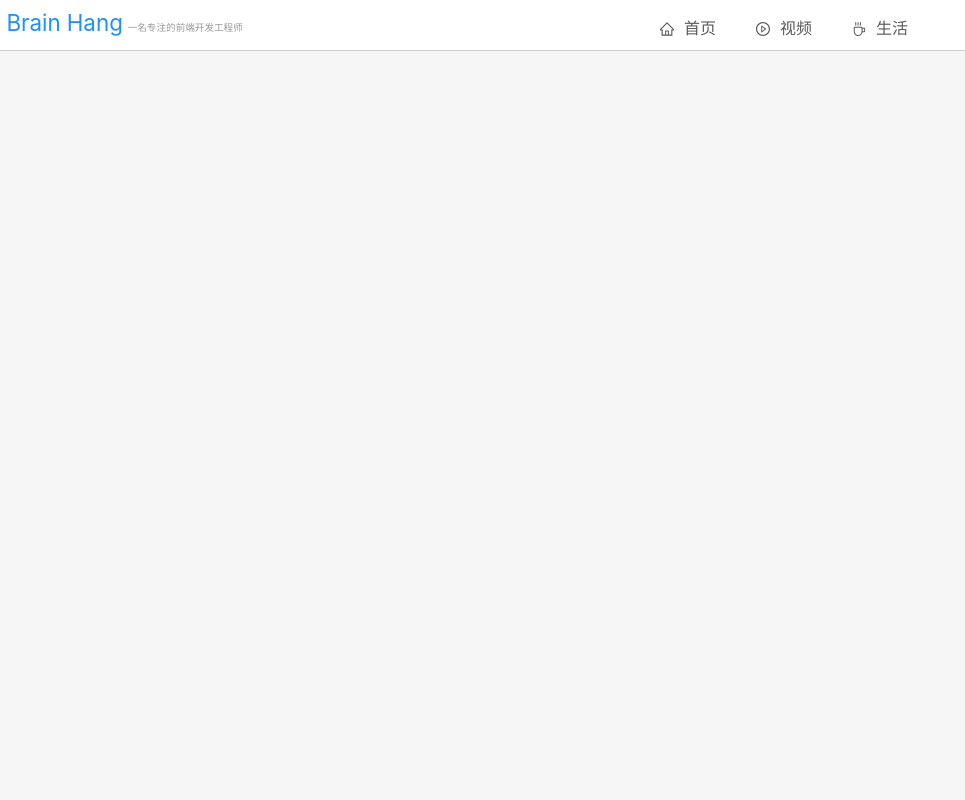
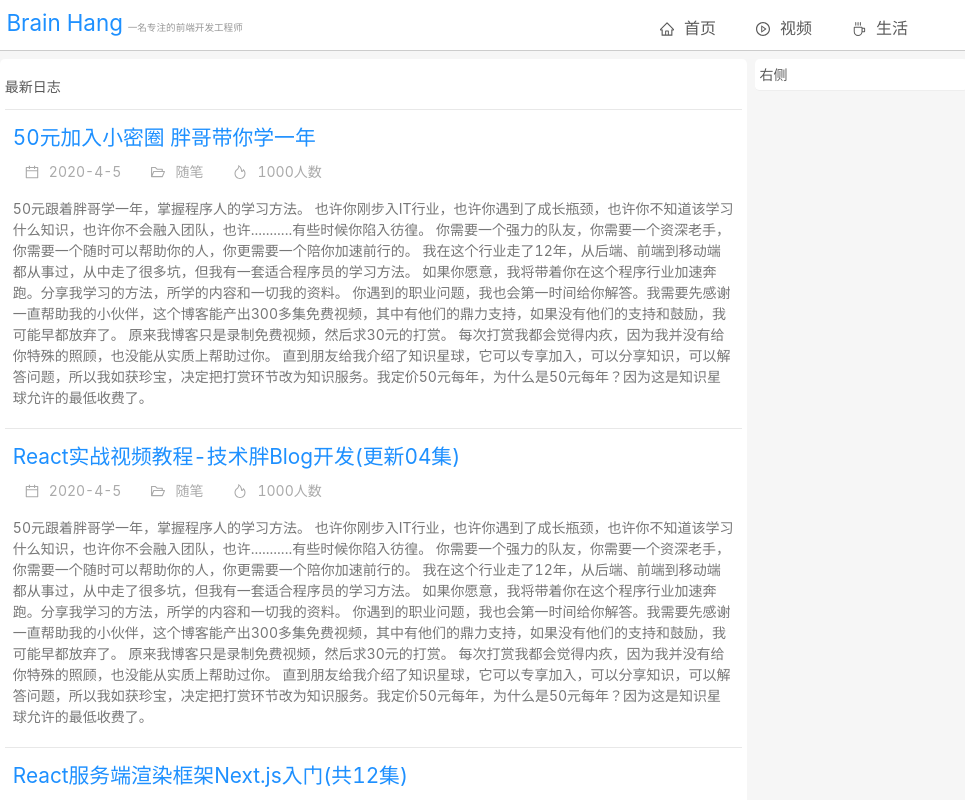
Before and after one commit to zyh940305858/React-Next-Blog, a Next.js app: page / in a window 1280 px wide. Shown: the top 800 px of the page, without its empty margins (0-965 px from the left). Built offline with nearby package versions, Linux system fonts and the light colour scheme.

Commit message:
Finis home two-column layout && Home list

```diff
--- a/pages/index.js
+++ b/pages/index.js
@@ -1,15 +1,81 @@
+import React,{ useState } from 'react';
 import Head from 'next/head';
 import Header from '../components/Header';
+import { Row, Col, List } from 'antd';
+import { CalendarOutlined, FolderOpenOutlined, FireOutlined } from '@ant-design/icons';
 
-const Home = () => (
+const Home = () =>{
+
+  const [myList,setMyList] = useState(
+    [
+      {title:'50元加入小密圈 胖哥带你学一年',context:'50元跟着胖哥学一年，掌握程序人的学习方法。 也许你刚步入IT行业，也许你遇到了成长瓶颈，也许你不知道该学习什么知识，也许你不会融入团队，也许...........有些时候你陷入彷徨。 你需要一个强力的队友，你需要一个资深老手，你需要一个随时可以帮助你的人，你更需要一个陪你加速前行的。 我在这个行业走了12年，从后端、前端到移动端都从事过，从中走了很多坑，但我有一套适合程序员的学习方法。 如果你愿意，我将带着你在这个程序行业加速奔跑。分享我学习的方法，所学的内容和一切我的资料。 你遇到的职业问题，我也会第一时间给你解答。我需要先感谢一直帮助我的小伙伴，这个博客能产出300多集免费视频，其中有他们的鼎力支持，如果没有他们的支持和鼓励，我可能早都放弃了。 原来我博客只是录制免费视频，然后求30元的打赏。 每次打赏我都会觉得内疚，因为我并没有给你特殊的照顾，也没能从实质上帮助过你。 直到朋友给我介绍了知识星球，它可以专享加入，可以分享知识，可以解答问题，所以我如获珍宝，决定把打赏环节改为知识服务。我定价50元每年，为什么是50元每年？因为这是知识星球允许的最低收费了。'},
+      {title:'React实战视频教程-技术胖Blog开发(更新04集)',context:'50元跟着胖哥学一年，掌握程序人的学习方法。 也许你刚步入IT行业，也许你遇到了成长瓶颈，也许你不知道该学习什么知识，也许你不会融入团队，也许...........有些时候你陷入彷徨。 你需要一个强力的队友，你需要一个资深老手，你需要一个随时可以帮助你的人，你更需要一个陪你加速前行的。 我在这个行业走了12年，从后端、前端到移动端都从事过，从中走了很多坑，但我有一套适合程序员的学习方法。 如果你愿意，我将带着你在这个程序行业加速奔跑。分享我学习的方法，所学的内容和一切我的资料。 你遇到的职业问题，我也会第一时间给你解答。我需要先感谢一直帮助我的小伙伴，这个博客能产出300多集免费视频，其中有他们的鼎力支持，如果没有他们的支持和鼓励，我可能早都放弃了。 原来我博客只是录制免费视频，然后求30元的打赏。 每次打赏我都会觉得内疚，因为我并没有给你特殊的照顾，也没能从实质上帮助过你。 直到朋友给我介绍了知识星球，它可以专享加入，可以分享知识，可以解答问题，所以我如获珍宝，决定把打赏环节改为知识服务。我定价50元每年，为什么是50元每年？因为这是知识星球允许的最低收费了。'},
+      {title:'React服务端渲染框架Next.js入门(共12集)',context:'50元跟着胖哥学一年，掌握程序人的学习方法。 也许你刚步入IT行业，也许你遇到了成长瓶颈，也许你不知道该学习什么知识，也许你不会融入团队，也许...........有些时候你陷入彷徨。 你需要一个强力的队友，你需要一个资深老手，你需要一个随时可以帮助你的人，你更需要一个陪你加速前行的。 我在这个行业走了12年，从后端、前端到移动端都从事过，从中走了很多坑，但我有一套适合程序员的学习方法。 如果你愿意，我将带着你在这个程序行业加速奔跑。分享我学习的方法，所学的内容和一切我的资料。 你遇到的职业问题，我也会第一时间给你解答。我需要先感谢一直帮助我的小伙伴，这个博客能产出300多集免费视频，其中有他们的鼎力支持，如果没有他们的支持和鼓励，我可能早都放弃了。 原来我博客只是录制免费视频，然后求30元的打赏。 每次打赏我都会觉得内疚，因为我并没有给你特殊的照顾，也没能从实质上帮助过你。 直到朋友给我介绍了知识星球，它可以专享加入，可以分享知识，可以解答问题，所以我如获珍宝，决定把打赏环节改为知识服务。我定价50元每年，为什么是50元每年？因为这是知识星球允许的最低收费了。'},
+      {title:'React Hooks 免费视频教程(共11集)',context:'50元跟着胖哥学一年，掌握程序人的学习方法。 也许你刚步入IT行业，也许你遇到了成长瓶颈，也许你不知道该学习什么知识，也许你不会融入团队，也许...........有些时候你陷入彷徨。 你需要一个强力的队友，你需要一个资深老手，你需要一个随时可以帮助你的人，你更需要一个陪你加速前行的。 我在这个行业走了12年，从后端、前端到移动端都从事过，从中走了很多坑，但我有一套适合程序员的学习方法。 如果你愿意，我将带着你在这个程序行业加速奔跑。分享我学习的方法，所学的内容和一切我的资料。 你遇到的职业问题，我也会第一时间给你解答。我需要先感谢一直帮助我的小伙伴，这个博客能产出300多集免费视频，其中有他们的鼎力支持，如果没有他们的支持和鼓励，我可能早都放弃了。 原来我博客只是录制免费视频，然后求30元的打赏。 每次打赏我都会觉得内疚，因为我并没有给你特殊的照顾，也没能从实质上帮助过你。 直到朋友给我介绍了知识星球，它可以专享加入，可以分享知识，可以解答问题，所以我如获珍宝，决定把打赏环节改为知识服务。我定价50元每年，为什么是50元每年？因为这是知识星球允许的最低收费了。'},
+    ]
+  )
+
+  return (
     <div>
       <Head>
         <title>
           Home
         </title>
       </Head>
+
+      {/* 头部导航组件 */}
       <Header />
+
+      {/* 两栏布局 */}
+      <Row
+        className="comm_main"
+        type="flex"
+        justify="center"
+      >
+        <Col
+          className="comm_left"
+          xs={24}
+          sm={24}
+          md={16}
+          lg={18}
+          xl={14}
+        >
+          <List
+            header={<div>最新日志</div>}
+            itemLayout="vertical"
+            dataSource={myList}
+            renderItem={item=>(
+              <List.Item>
+                <div className="list_title">{item.title}</div>
+                <div className="list_icon">
+                  <span>
+                    <CalendarOutlined />2020-4-5
+                  </span>
+                  <span>
+                    <FolderOpenOutlined />随笔
+                  </span>
+                  <span>
+                    <FireOutlined />1000人数
+                  </span>
+                </div>
+                <div className="list_context">{item.context}</div>
+              </List.Item>
+            )}
+          />
+        </Col>
+        <Col
+          className="comm_right"
+          xs={0}
+          sm={0}
+          md={7}
+          lg={5}
+          xl={4}
+        >
+          右侧
+        </Col>
+      </Row>
     </div>
   )
+}
 
 export default Home;
--- a/public/style/pages/comm.css
+++ b/public/style/pages/comm.css
@@ -1,3 +1,22 @@
 body{
     background-color: #f6f6f6;
 }
+
+.comm_left{
+    background-color: #FFF;
+    padding: .3rem;
+    border-radius: .3rem;
+    border-bottom: 1px solid #eee;
+}
+
+.comm_right{
+    background-color: #FFF;
+    margin-left: .5rem;
+    padding: .3rem;
+    border-radius: .3rem;
+    border-bottom: 1px solid #eee;
+}
+
+.comm_main{
+    margin-top: .5rem;
+}
--- /dev/null
+++ b/public/style/pages/index.css
@@ -0,0 +1,17 @@
+.list_title{
+    font-size:1.3rem;
+    color: #1e90ff;
+    padding: 0 0.5rem;
+}
+.list_context{
+    color:#777;
+    padding:.5rem;
+}
+.list_icon{
+    padding:.5rem 0;
+    color:#AAA;
+}
+.list_icon span{
+    display: inline-block;
+    padding: 0 10px;
+}
```
Also changed, not shown: pages/_app.js (+7 -2 lines), pages/detailed.js (added, +9 -0 lines), pages/list.js (added, +9 -0 lines), 1 other file (tests, documents, lock files or other folders). Lines whose indentation alone changed are shown as unchanged.
